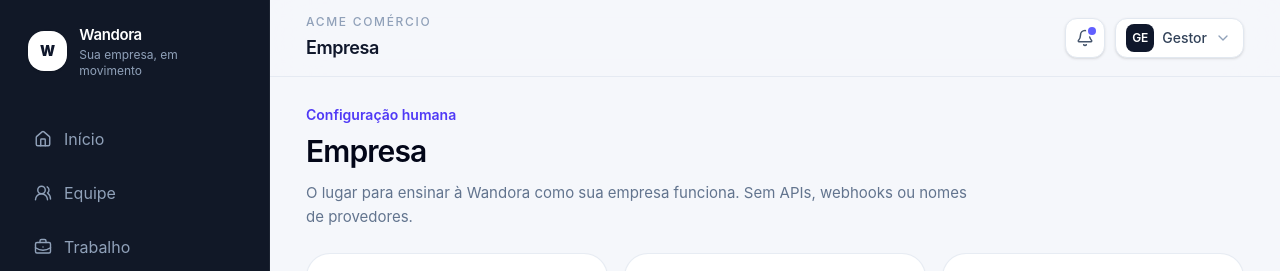
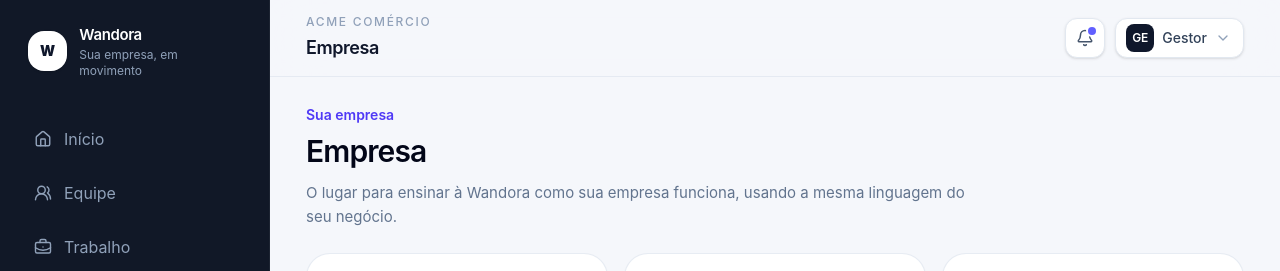
Before and after one commit to OARANHA/wandora, a React (Vite) app in the folder apps/web/: page /company in a window 1280 px wide. Shown: the top 271 px of the page. Built offline with nearby package versions, Linux system fonts and the light colour scheme.

Commit message:
copy(web): keep company setup in business language

```diff
--- a/apps/web/src/pages/CompanyPage.tsx
+++ b/apps/web/src/pages/CompanyPage.tsx
@@ -12,9 +12,9 @@
   return (
     <div className="space-y-6">
       <div>
-        <p className="m-0 text-sm font-semibold text-indigo-600">Configuração humana</p>
+        <p className="m-0 text-sm font-semibold text-indigo-600">Sua empresa</p>
         <h2 className="m-0 mt-2 text-3xl font-semibold tracking-[-0.03em] text-slate-950">Empresa</h2>
-        <p className="m-0 mt-3 max-w-2xl text-[15px] leading-6 text-slate-500">O lugar para ensinar à Wandora como sua empresa funciona. Sem APIs, webhooks ou nomes de provedores.</p>
+        <p className="m-0 mt-3 max-w-2xl text-[15px] leading-6 text-slate-500">O lugar para ensinar à Wandora como sua empresa funciona, usando a mesma linguagem do seu negócio.</p>
       </div>
       <div className="grid gap-4 md:grid-cols-2 xl:grid-cols-3">
         {sections.map(({ title, description, icon: Icon }) => (
```
